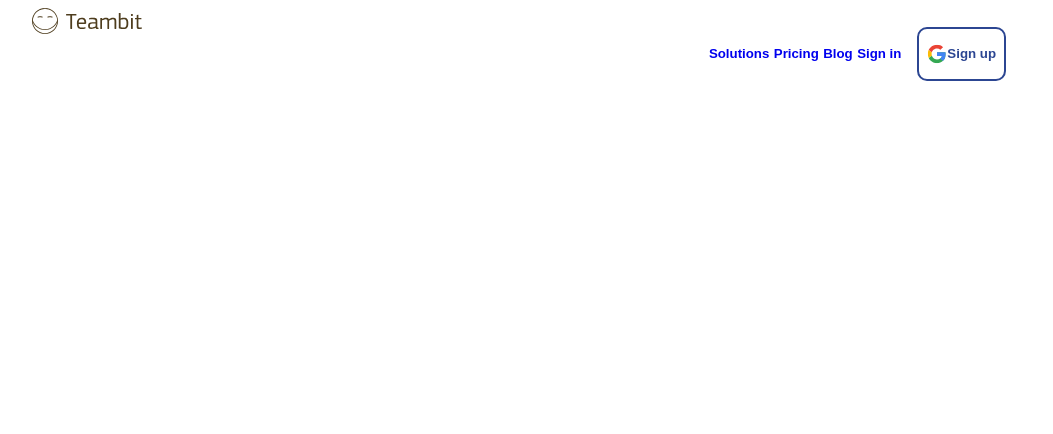
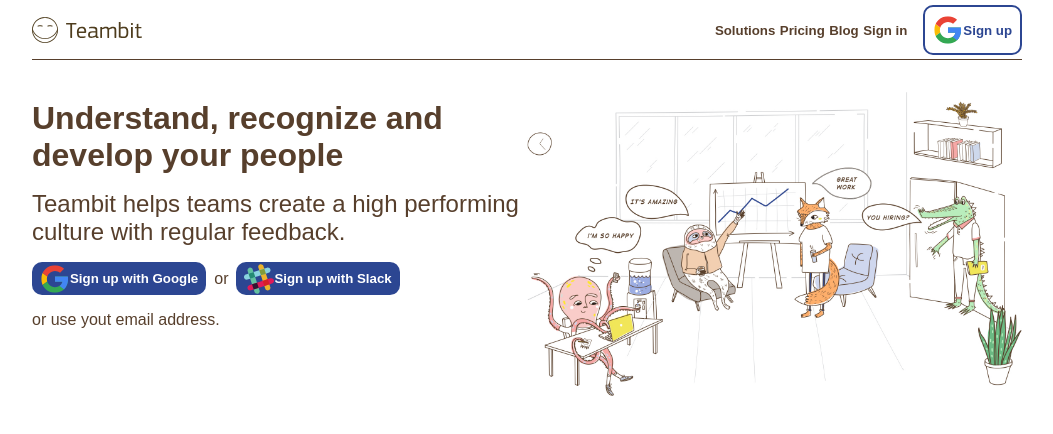
Before and after one commit to mirellenascimento/node-sass-teambit, a website: page index.html in a window 1280 px wide. Shown: the whole page, without its empty margins (113-1166 px from the left). Drawn offline with Linux system fonts and the light colour scheme.

Commit message:
Header - Done!

```diff
--- a/index.html
+++ b/index.html
@@ -24,9 +24,28 @@
             <div class="primary-button">
               <img src="img/google-logo.svg" alt="google">
               <h5>Sign up</h5>
-
-
             </div>
+          </div>
+        </div>
+        <div class="row banner">
+          <div class="col-lg-6">
+            <h1>Understand, recognize and develop your people</h1>
+            <p>Teambit helps teams create a high performing culture with regular feedback.</p>
+            <div class="buttons">
+              <div class="secondary-button">
+                <img src="img/google-logo.svg" alt="google">
+                <h5>Sign up with Google</h5>
+              </div>
+              <p>or</p>
+              <div class="secondary-button">
+                <img src="img/slack-logo.svg" alt="slack">
+                <h5>Sign up with Slack</h5>
+              </div>
+            </div>
+            <p>or use yout email address.</p>
+          </div>
+          <div class="col-lg-6">
+            <img src="img/illustration-main.jpg" alt="banner">
 
           </div>
 
--- a/package.json
+++ b/package.json
@@ -4,7 +4,7 @@
   "description": "",
   "main": "index.js",
   "scripts": {
-    "uplayout": "node_modules/.bin/webpack --config=node_modules/laravel-mix/setup/webpack.config.js",
+    "up": "node_modules/.bin/webpack --config=node_modules/laravel-mix/setup/webpack.config.js",
     "dev": "npm run development",
     "development": "cross-env NODE_ENV=development node_modules/webpack/bin/webpack.js --progress --hide-modules --config=node_modules/laravel-mix/setup/webpack.config.js",
     "watch": "npm run development -- --watch",
--- a/src/style/Partials/_common.scss
+++ b/src/style/Partials/_common.scss
@@ -23,6 +23,20 @@
   align-items: center;
 }
 
+@mixin flex-col-center-start{
+  display: flex;
+  flex-direction: column;
+  justify-content: center;
+  align-items: flex-start;
+}
+
+@mixin flex-col-start-start{
+  display: flex;
+  flex-direction: column;
+  justify-content: flex-start;
+  align-items: flex-start;
+}
+
 @mixin flex-center-end{
   display: flex;
   justify-content: flex-end;
@@ -45,6 +59,7 @@
   h1, h2, h3, h4, h5, h6{
     font-weight: 600;
   }
+  margin: 0;
 }
 
 //elements
@@ -53,20 +68,26 @@
   justify-content: center;
   align-items: center;
   flex-wrap: nowrap;
-  padding: 0 0.5rem 0 0.5rem;
-  margin: 0 1rem 0 1rem;
+  padding:0.5rem;
   border-radius: 10px;
   font-size: 1rem;
   font-weight: 500;
+  img {
+    height: 30px;
+  }
 }
 
 .primary-button{
   @include button;
-  height: 50px;
   border: 2px solid $secondary-color;
   color: $secondary-color;
   background-color: $bg-color;
-  img {
-    height: 40%;
-  }
 }
+
+.secondary-button{
+  @include button;
+  padding-top: 0.1rem;
+  padding-bottom: 0.1rem;
+  color: $bg-color;
+  background-color: $secondary-color;
+}
--- a/src/style/Partials/_framework.scss
+++ b/src/style/Partials/_framework.scss
@@ -1,3 +1,9 @@
+*{
+  box-sizing: border-box;
+  margin: 0;
+  padding: 0;
+}
+
 $lg-breakpoint: 990px;
 $md-breakpoint: 480px;
 
--- a/src/style/Partials/_header.scss
+++ b/src/style/Partials/_header.scss
@@ -1,7 +1,9 @@
 .top-header{
+  height: 60px;
+  border-bottom: 1px solid $text-color;
 
   [class*="col-"]{
-    height: 50px;
+    height: inherit;
   }
 
   & > div:first-child{
@@ -13,6 +15,10 @@
   }
 }
 
+ul{
+  margin-right: 1rem;
+}
+
 li {
   display: inline-block;
   list-style: none;
@@ -20,4 +26,36 @@
 
 a{
   text-decoration: none;
+  color: $text-color
 }
+
+.banner{
+  height: 300px;
+  color: $text-color;
+  margin: 2rem 0;
+  .buttons{
+    @include flex-center-start;
+    > * {
+      margin-right: 0.5rem;
+    }
+  }
+
+  & > [class*="col-"]:first-child {
+    @include flex-col-start-start;
+    height: inherit;
+    > * {
+      margin: 0.5rem 0;
+    }
+    & > p:first-of-type{
+      font-size: 1.5rem;
+    }
+  }
+
+  & > [class*="col-"]:last-child {
+    img {
+      width: 100%;
+    }
+
+
+  }
+}
```
Also changed, not shown: dist/app.css.
